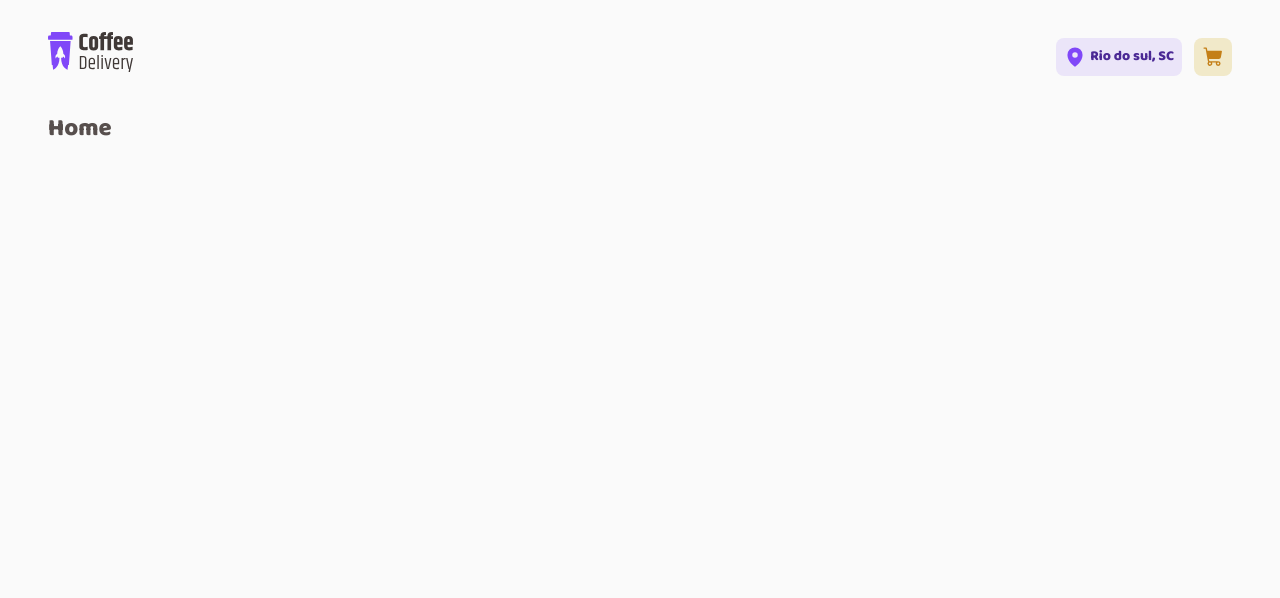
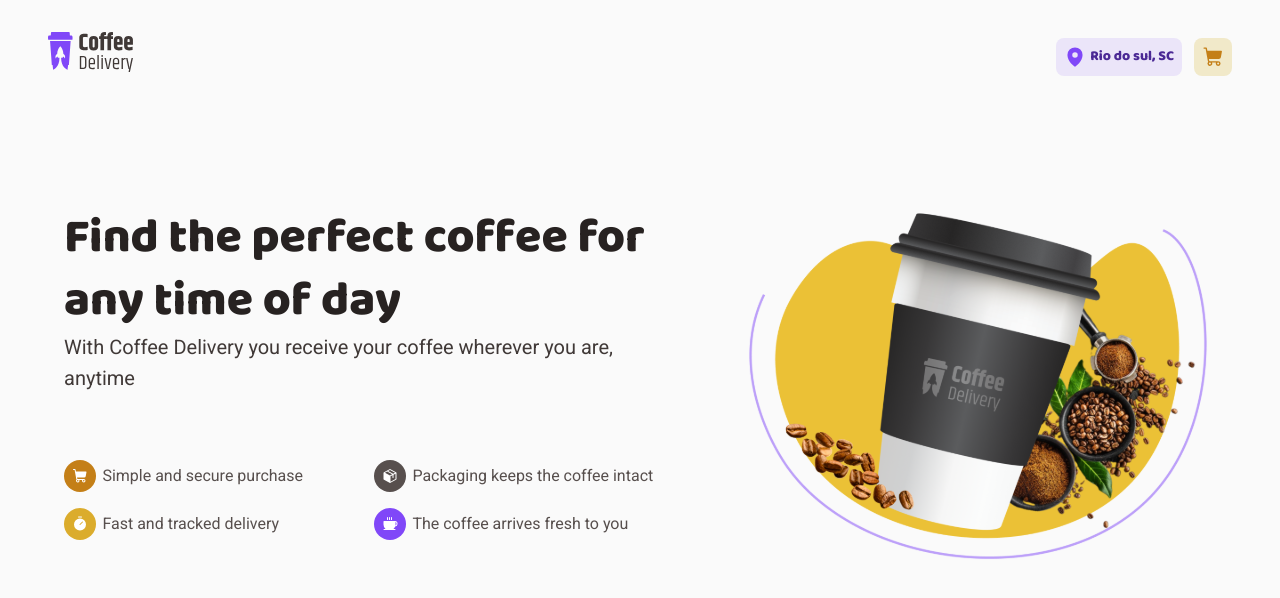
Before and after one commit to gabrielscordeiro/coffee-delivery, a React (Vite) app: page / in a window 1280 px wide. Shown: the top 598 px of the page. Built offline with nearby package versions, Linux system fonts and the light colour scheme.

Commit message:
style: 💄 Home banner

```diff
--- a/package.json
+++ b/package.json
@@ -11,6 +11,7 @@
   },
   "dependencies": {
     "@phosphor-icons/react": "^2.0.15",
+    "polished": "^4.3.1",
     "react": "^18.2.0",
     "react-dom": "^18.2.0",
     "react-helmet-async": "^2.0.4",
--- /dev/null
+++ b/src/pages/Home/Banner/index.tsx
@@ -0,0 +1,51 @@
+import { Coffee, Package, ShoppingCart, Timer } from '@phosphor-icons/react'
+
+import { BannerContainer, BenefitItem, Benefits } from '@/pages/Home/Banner/styles'
+
+import BannerCoffee from '../../../assets/banner.svg'
+
+export function Banner() {
+    return (
+        <BannerContainer>
+            <div>
+                <h1>
+                    Find the perfect coffee for any time of day
+                </h1>
+                <span>
+                    With Coffee Delivery you receive your coffee wherever you are, anytime
+                </span>
+
+                <Benefits>
+                    <BenefitItem color="yellow-dark">
+                        <div className="icon">
+                            <ShoppingCart color="#fff" weight="fill" />
+                        </div>
+                        Simple and secure purchase
+                    </BenefitItem>
+                    <BenefitItem color="base-text">
+                        <div className="icon">
+                            <Package color="#fff" weight="fill" />
+                        </div>
+                        Packaging keeps the coffee intact
+                    </BenefitItem>
+                    <BenefitItem color="yellow">
+                        <div className="icon">
+                            <Timer color="#fff" weight="fill" />
+                        </div>
+                        Fast and tracked delivery
+                    </BenefitItem>
+                    <BenefitItem color="purple">
+                        <div className="icon">
+                            <Coffee color="#fff" weight="fill" />
+                        </div>
+                        The coffee arrives fresh to you
+                    </BenefitItem>
+                </Benefits>
+            </div>
+
+            <div>
+                <img src={BannerCoffee} alt="Coffee cup" draggable={false} />
+            </div>
+        </BannerContainer>
+    )
+}
--- /dev/null
+++ b/src/pages/Home/Banner/styles.ts
@@ -0,0 +1,56 @@
+import styled from 'styled-components'
+
+import { mixins } from '@/styles/fonts.ts'
+
+export const BannerContainer = styled.div`
+  display: flex;
+  padding: 94px 0;
+  gap: 56px;
+
+  @media(max-width: 950px) {
+    flex-direction: column;
+  }
+
+  h1 {
+    ${mixins.fonts.titleXL};
+    color: ${({ theme }) => theme['base-title']}
+  }
+
+  span {
+    ${mixins.fonts.textL}
+    color: ${({ theme }) => theme['base-subtitle']}
+  }
+
+  img {
+    display: block;
+  }
+`
+
+
+export const Benefits = styled.div`
+    display: grid;
+    grid-template-columns: repeat(auto-fit, minmax(210px, 1fr));
+    row-gap: 16px;
+    margin-top: 66px;
+`
+
+interface BenefitItemProps {
+    color: 'yellow' | 'yellow-dark' | 'purple' | 'base-text'
+}
+
+export const BenefitItem = styled.div<BenefitItemProps>`
+    display: flex;
+    align-items: center;
+    gap: 0.4rem;
+    ${mixins.fonts.textM}
+
+    .icon {
+        display: flex;
+        justify-content: center;
+        align-items: center;
+        width: 32px;
+        height: 32px;
+        background: ${(props) => props.theme[props.color]};
+        border-radius: 50%;
+    }
+`
--- a/src/pages/Home/index.tsx
+++ b/src/pages/Home/index.tsx
@@ -1,7 +1,10 @@
+import { Container } from '@/pages/_layouts/styles'
+import { Banner } from '@/pages/Home/Banner'
+
 export function Home() {
     return (
-        <div>
-            Home
-        </div>
+        <Container>
+            <Banner />
+        </Container>
     )
 }
--- /dev/null
+++ b/src/styles/fonts.ts
@@ -0,0 +1,68 @@
+import { css } from 'styled-components'
+
+export const mixins = {
+    fonts: {
+        titleXL: css`
+          font-family: 'Baloo 2', sans-serif;
+          font-size: 3rem;
+          line-height: 130%;
+          font-weight: 800;
+      `,
+
+        titleL: css`
+          font-family: 'Baloo 2', sans-serif;
+          font-size: 2rem;
+          line-height: 130%;
+          font-weight: 800;
+        `,
+
+        titleM: css`
+          font-family: 'Baloo 2', sans-serif;
+          font-size: 1.5rem;
+          line-height: 130%;
+          font-weight: 800;
+        `,
+
+        titleS: css`
+          font-family: 'Baloo 2', sans-serif;
+          font-size: 1.25rem;
+          line-height: 130%;
+          font-weight: 700;
+        `,
+
+        titleXS: css`
+          font-family: 'Baloo 2', sans-serif;
+          font-size: 1.125rem;
+          line-height: 130%;
+          font-weight: 700;
+        `,
+
+        textL: css`
+          font-family: 'Roboto', sans-serif;
+          font-size: 1.25rem;
+          line-height: 130%;
+          font-weight: 400;
+        `,
+
+        textM: css`
+          font-family: 'Roboto', sans-serif;
+          font-size: 1rem;
+          line-height: 130%;
+          font-weight: 400;
+        `,
+
+        textS: css`
+          font-family: 'Roboto', sans-serif;
+          font-size: 0.875rem;
+          line-height: 130%;
+          font-weight: 400;
+        `,
+
+        textXS: css`
+          font-family: 'Roboto', sans-serif;
+          font-size: 0.75rem;
+          line-height: 130%;
+          font-weight: 700;
+        `,
+    },
+}
```
Also changed, not shown: src/assets/banner.svg (added), 1 other file (tests, documents, lock files or other folders).
